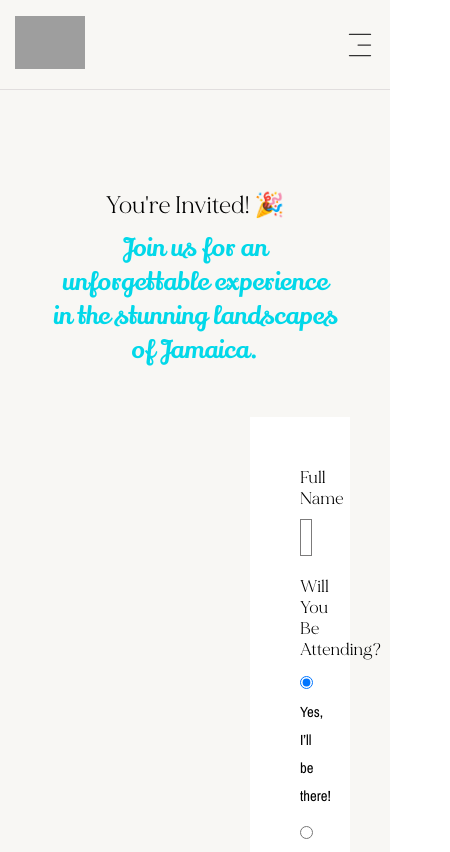
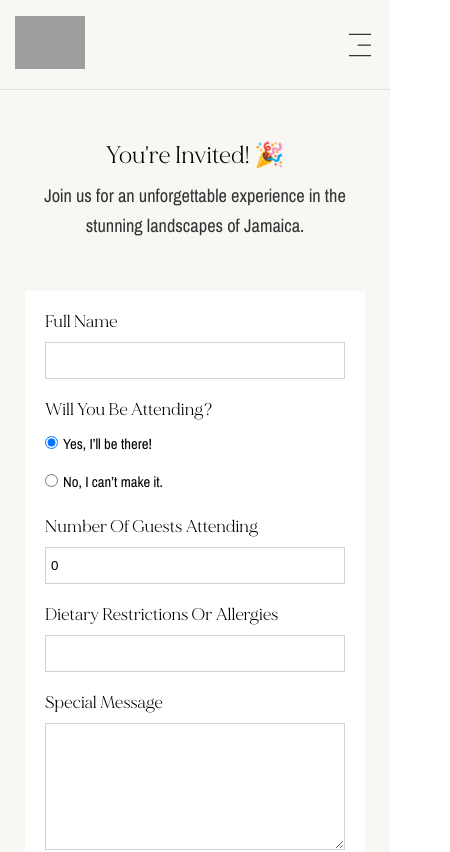
Before and after one commit to DIILEESHA/Shaneque-Anthony, a React (Vite) app: page /rsvp in a window 390 px wide. Shown: the top 852 px of the page, 450 px wide, since content can reach past the window. Built offline with nearby package versions, Linux system fonts and the light colour scheme; no server answers; the database is empty; grey boxes are pictures that could not be loaded.

Commit message:
changes crtoon images

```diff
--- a/src/pages/guestbook/guest.css
+++ b/src/pages/guestbook/guest.css
@@ -40,7 +40,7 @@
 .form_input {
   margin-bottom: 20px;
   border-radius: 0px;
-  border: 1px solid #7c7b7b;
+  border: 1px solid #d6d1d1;
   padding: 10px 5px;
   outline: none;
 }
@@ -50,8 +50,8 @@
   margin-bottom: 20px;
   padding: 5px;
   border-radius: 0px;
-  border: 1px solid #333;
-  border: 1px solid #7c7b7b;
+  border: 1px solid #d6d1d1;
+
   outline: none;
 }
 
@@ -124,3 +124,32 @@
   margin-bottom: 10px;
   font-family: "made";
 }
+@media screen and (max-width: 1106px) {
+  .hj {
+    padding: 50px 100px;
+  }
+}
+
+@media screen and (max-width: 850px) {
+  .hj {
+    padding: 50px 50px;
+  }
+}
+
+@media screen and (max-width: 850px) {
+  .hj {
+    padding: 50px 20px;
+  }
+
+  .guest {
+    padding: 50px 5px;
+  }
+
+  .guest_form {
+    padding: 20px;
+  }
+
+  .guest_para {
+    width: 90%;
+  }
+}
--- a/src/pages/rsvp/RSVPForm.jsx
+++ b/src/pages/rsvp/RSVPForm.jsx
@@ -67,7 +67,7 @@ const RSVPForm = () => {
     <div className="guest">
       <ToastContainer position="top-right" autoClose={3000} />
       <h2 className="guest_title">You're Invited! 🎉</h2>
-      <p className="rsvp_para">Join us for an unforgettable experience in the stunning landscapes of Jamaica.</p>
+      <p className="guest_para">Join us for an unforgettable experience in the stunning landscapes of Jamaica.</p>
 
       <div className="hj">
         <form onSubmit={handleSubmit} className="guest_form">
--- a/src/pages/rsvp/rsvp.css
+++ b/src/pages/rsvp/rsvp.css
@@ -14,3 +14,11 @@
 .kk {
   margin: 0 5px 0px 0px;
 }
+
+@media screen and (max-width: 850px) {
+.rsvp_para{
+  font-size: 23px;
+  width: 90%;
+  margin: 0 auto;
+}
+}
```
